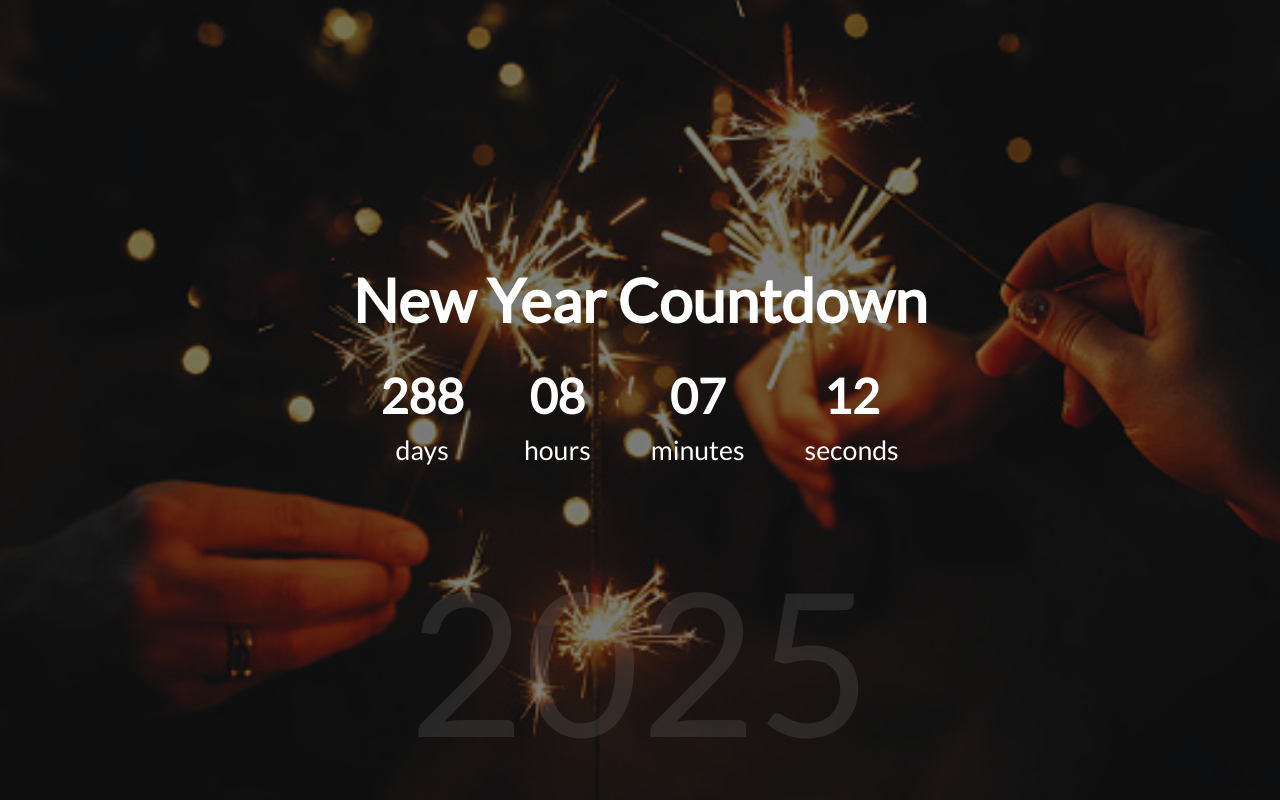
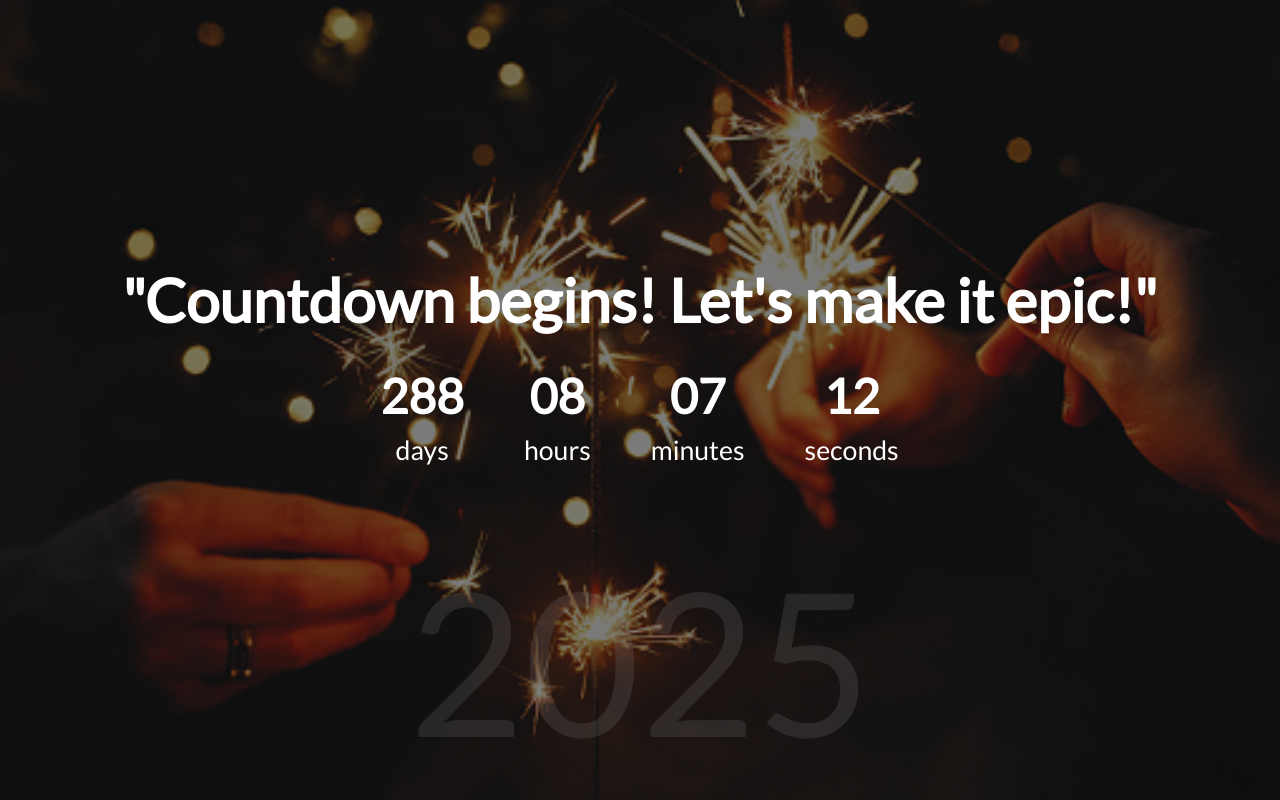
Before and after one commit to Deniya-Edwinraj/newyear-countdown, a plain HTML site: page index.html in a window 1280 px wide. Drawn offline with Linux system fonts and the light colour scheme.

Commit message:
second commit

```diff
--- a/index.html
+++ b/index.html
@@ -10,7 +10,7 @@
   <body>
     <div id="year" class="year"></div>
 
-    <h1>New Year Countdown</h1>
+    <h1>"Countdown begins! Let's make it epic!"</h1>
 
     <div id="countdown" class="countdown">
       <div class="time">
```
